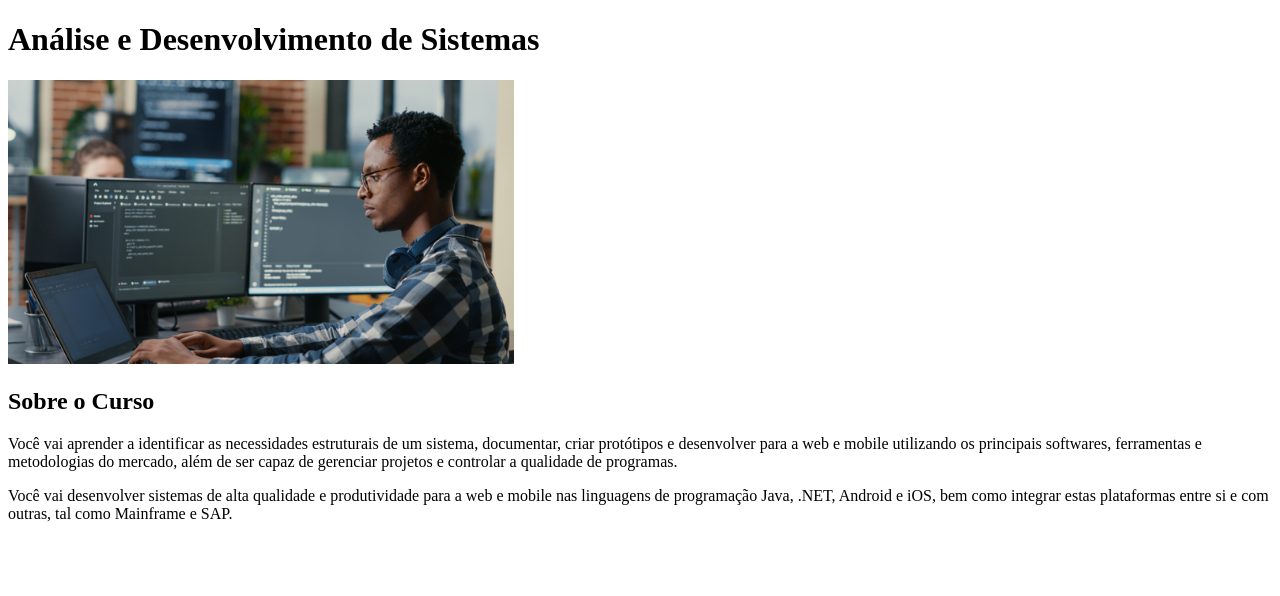
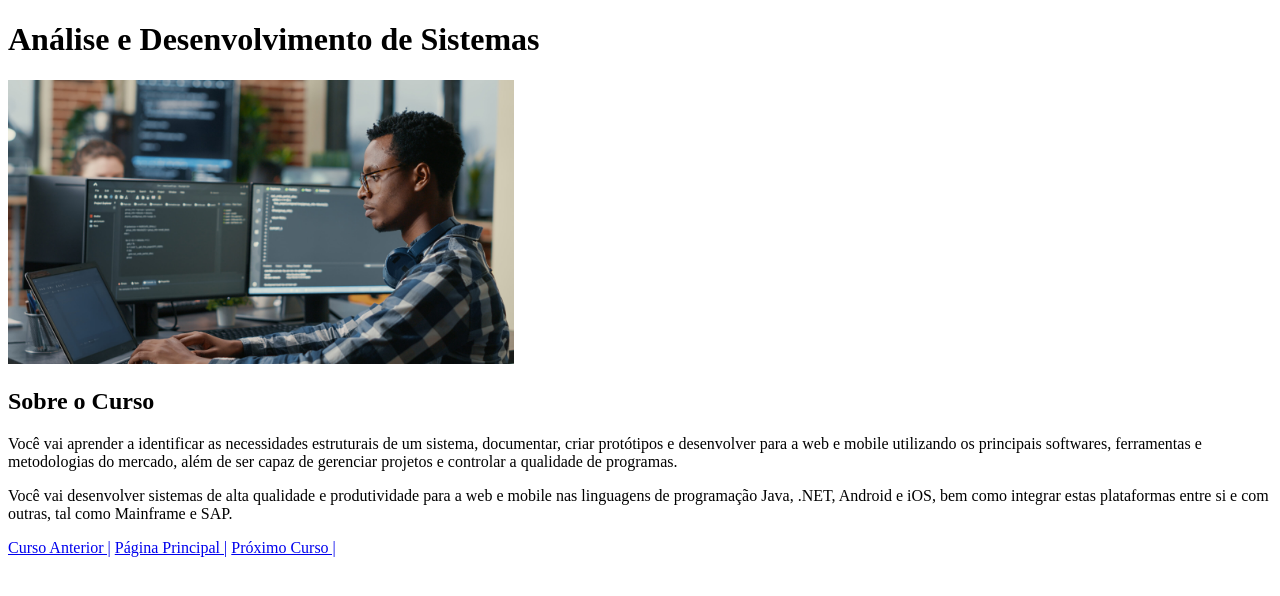
Before and after one commit to SunaUezuri/cp1Front, a plain HTML site: page cp1/cursos/analise-e-desenvolvimento.html in a window 1280 px wide. Drawn offline with Linux system fonts and the light colour scheme.

Commit message:
Links para a página principal e anterior feitos no curso de ADS

```diff
--- a/cp1/cursos/analise-e-desenvolvimento.html
+++ b/cp1/cursos/analise-e-desenvolvimento.html
@@ -30,5 +30,10 @@
         </p>
       </header>
     </div>
+    <footer id="rodape">
+      <a href="./administracao.html">Curso Anterior |</a>
+      <a href="../index.html">Página Principal |</a>
+      <a href="#">Próximo Curso |</a>
+    </footer>
   </body>
 </html>
```
